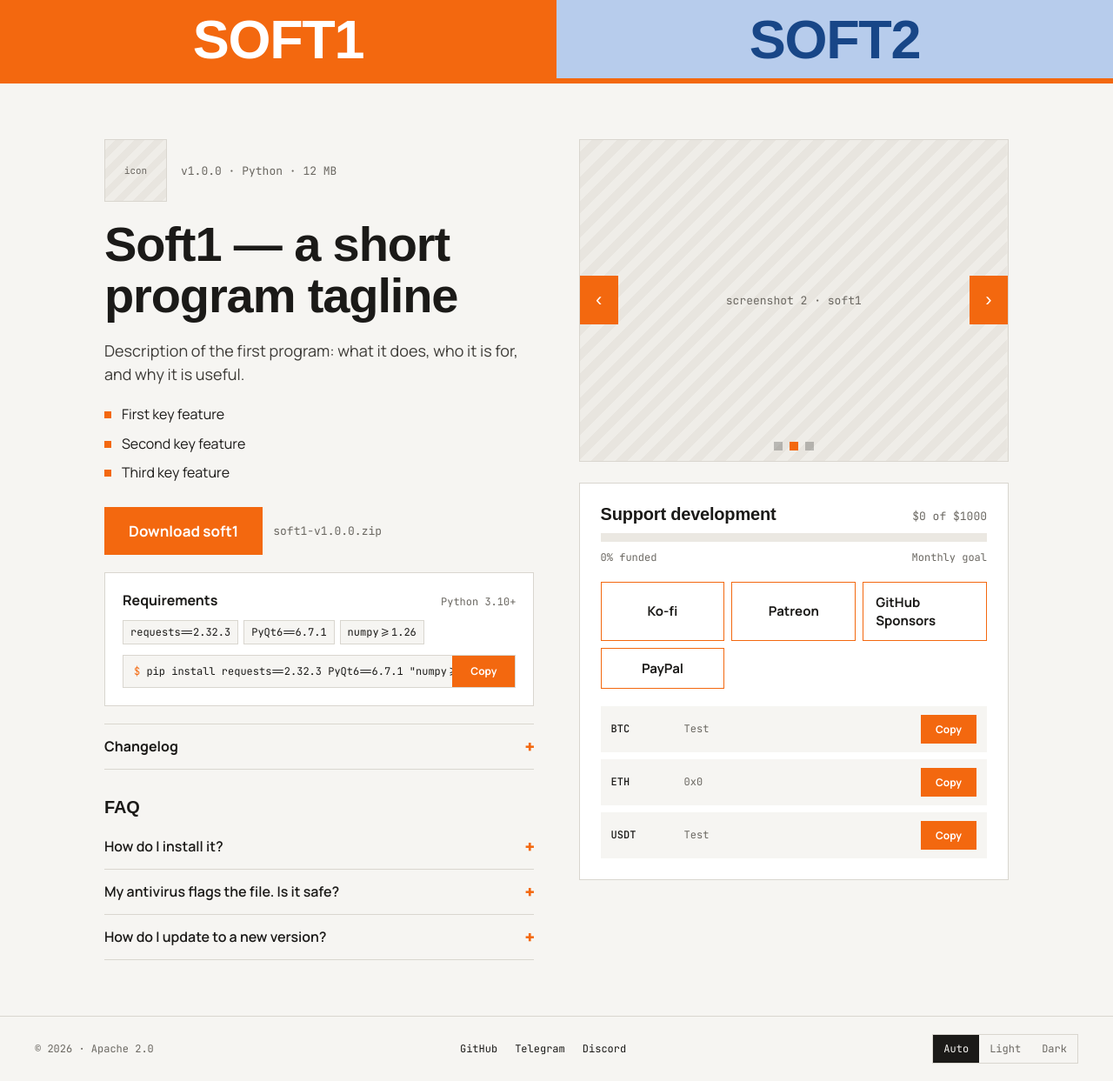
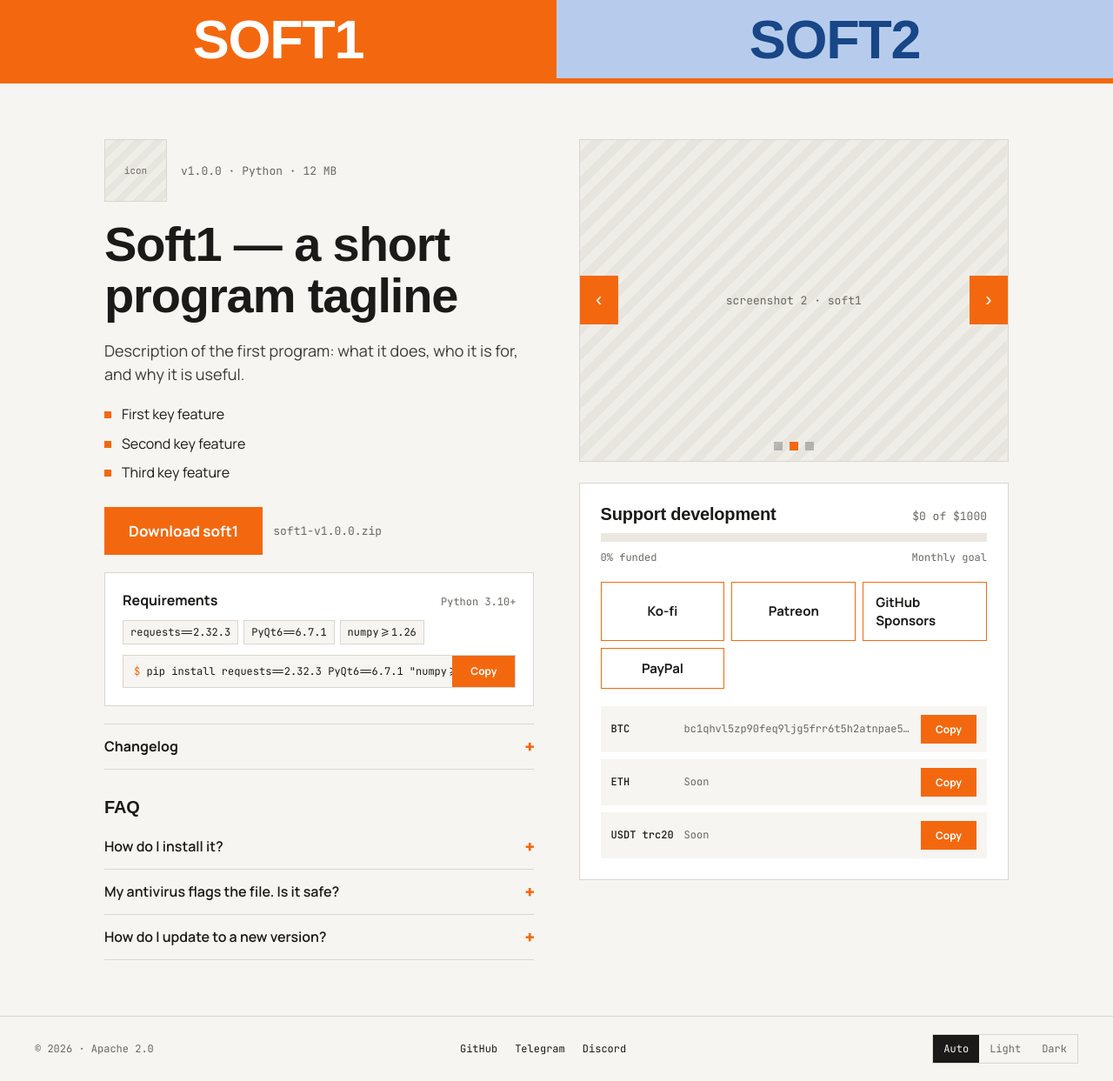
Before and after one commit to PPPStimer/pppstimer.github.io, a Jekyll site: the page built from index.html, in a window 1280 px wide. Shown: the whole page at 87% size. Built offline with Jekyll 4.4.1, drawn with Linux system fonts in a browser that asks for light colours; some web fonts are replaced.

Commit message:
Update cryptocurrency wallet addresses in donate.yml

```diff
--- a/_data/donate.yml
+++ b/_data/donate.yml
@@ -15,8 +15,8 @@ platforms:
     url: https://paypal.me/
 wallets:
   - name: BTC
-    address: Test
+    address: bc1qhvl5zp90feq9ljg5frr6t5h2atnpae5nkg0syq
   - name: ETH
-    address: "0x0"
-  - name: USDT
-    address: Test
+    address: Soon
+  - name: USDT trc20
+    address: Soon
```
